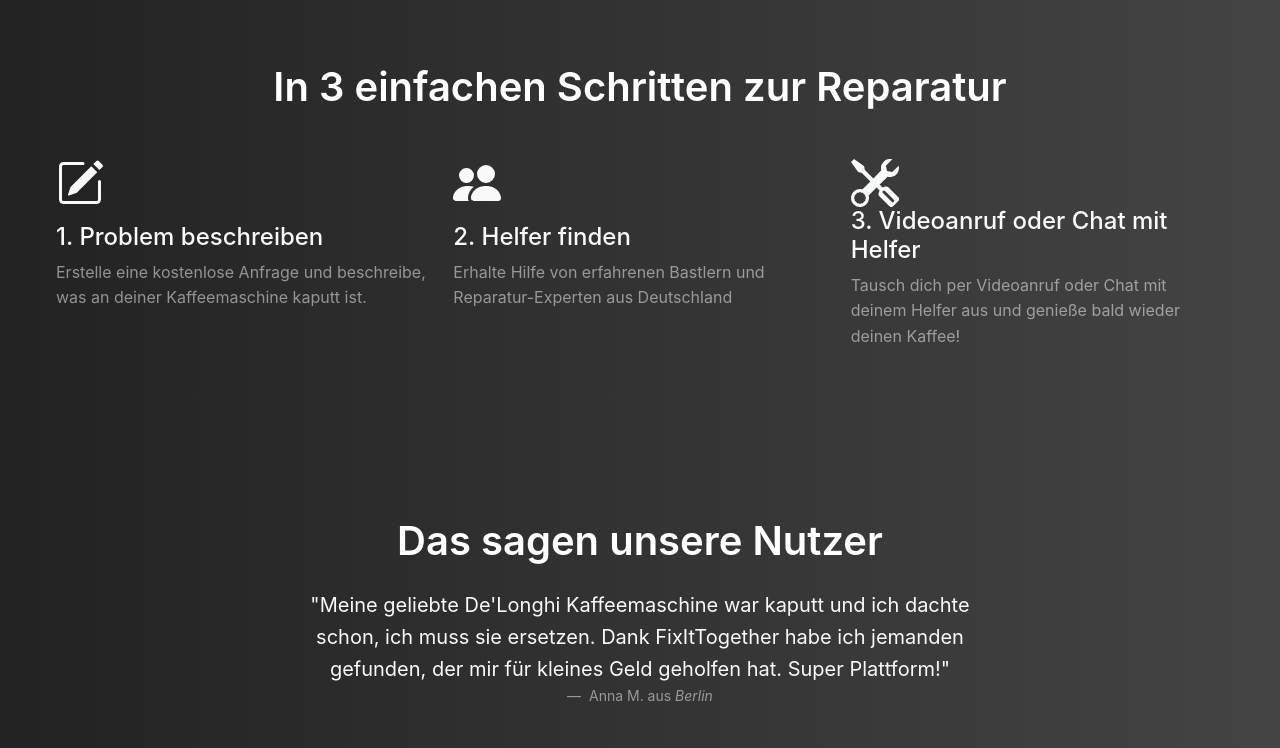
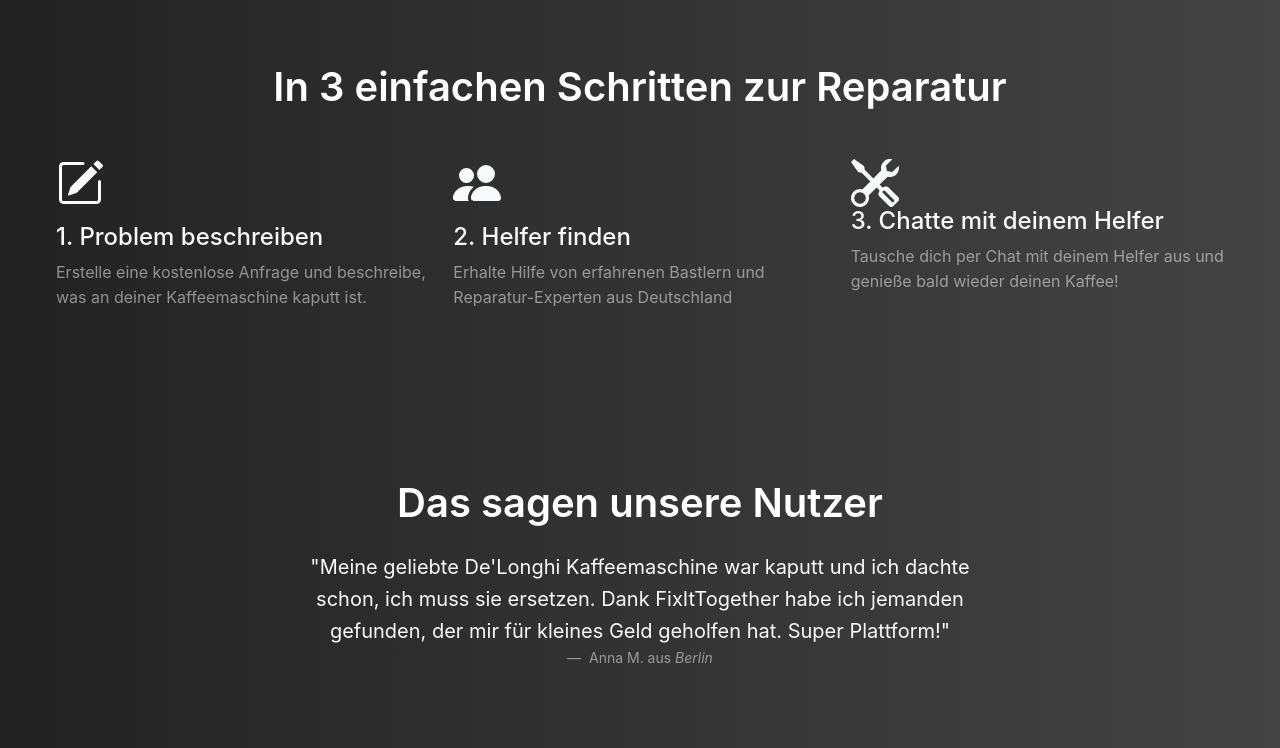
Before and after one commit to timmundt/Fix-It-Togehter, a Flask app: page / in a window 1280 px wide. Shown: the part 619-1367 px from the top of the page. Run offline with Flask 3, Linux system fonts and the light colour scheme.

Commit message:
Minor layout changes in index

```diff
--- a/templates/index.html
+++ b/templates/index.html
@@ -50,8 +50,8 @@
                     <svg xmlns="http://www.w3.org/2000/svg" width="48" height="48" fill="currentColor" class="bi bi-tools" viewBox="0 0 16 16">
                         <path d="M1 0 0 1l2.2 3.081a1 1 0 0 0 .815.419h.07a1 1 0 0 1 .708.293l2.675 2.675-2.617 2.654A3.003 3.003 0 0 0 0 13a3 3 0 1 0 5.878-.851l2.654-2.617.968.968-.305.914a1 1 0 0 0 .242 1.023l3.27 3.27a.997.997 0 0 0 1.414 0l1.586-1.586a.997.997 0 0 0 0-1.414l-3.27-3.27a1 1 0 0 0-1.023-.242L10.5 9.5l-.96-.96 2.68-2.643A3.005 3.005 0 0 0 16 3q0-.405-.102-.777l-2.14 2.141L12 4l-.364-1.757L13.777.102a3 3 0 0 0-3.675 3.68L7.462 6.46 4.793 3.793a1 1 0 0 1-.293-.707v-.071a1 1 0 0 0-.419-.814zm9.646 10.646a.5.5 0 0 1 .708 0l2.914 2.915a.5.5 0 0 1-.707.707l-2.915-2.914a.5.5 0 0 1 0-.708M3 11l.471.242.529.026.287.445.445.287.026.529L5 13l-.242.471-.026.529-.445.287-.287.445-.529.026L3 15l-.471-.242L2 14.732l-.287-.445L1.268 14l-.026-.529L1 13l.242-.471.026-.529.445-.287.287-.445.529-.026z"/>
                     </svg>
-                    <h4>3. Videoanruf oder Chat mit Helfer</h4>
-                    <p class="text-white-50">Tausch dich per Videoanruf oder Chat mit deinem Helfer aus und genieße bald wieder deinen Kaffee!</p>
+                    <h4>3. Chatte mit deinem Helfer</h4>
+                    <p class="text-white-50">Tausche dich per Chat mit deinem Helfer aus und genieße bald wieder deinen Kaffee!</p>
                 </div>
             </div>
         </div>
```
